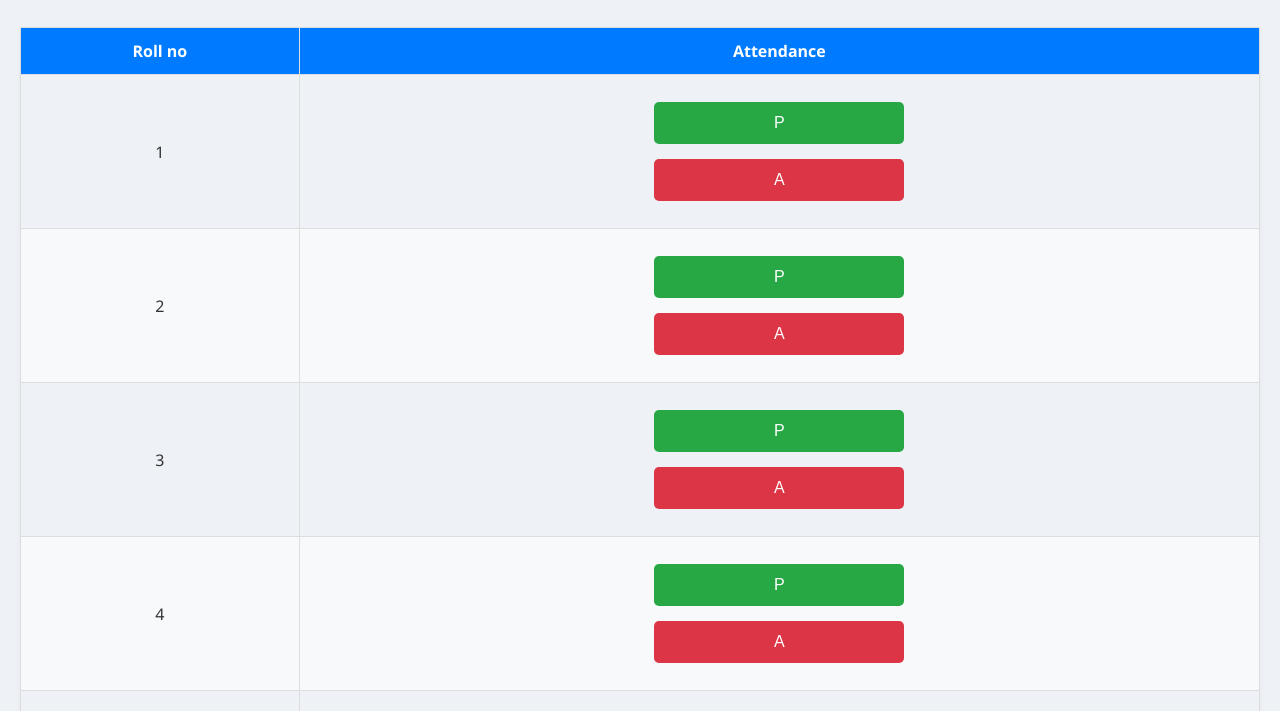
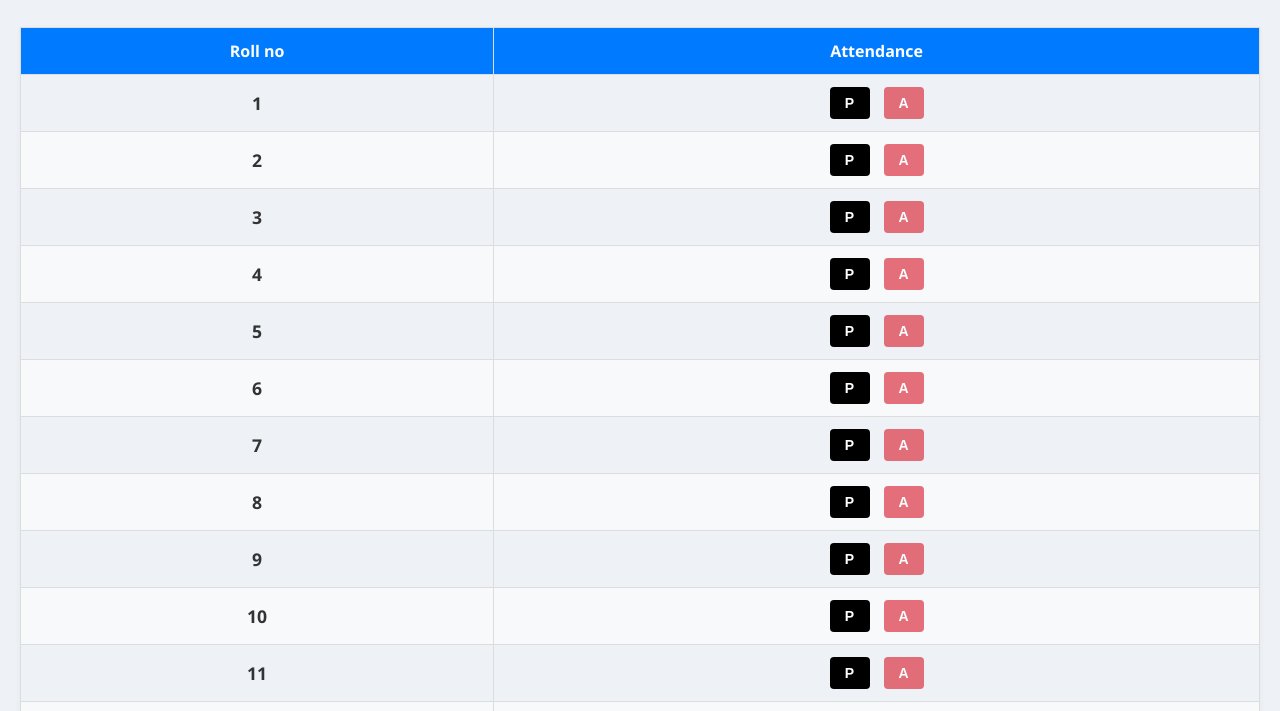
Before and after one commit to abhishekmanegit/AttendenceManagement, a plain HTML site: page index.html in a window 1280 px wide. Shown: the part 87-798 px from the top of the page. Drawn offline with Linux system fonts and the light colour scheme.

Commit message:
Adjust student count to 50, improve button styling and alignment

```diff
--- a/script.js
+++ b/script.js
@@ -4,20 +4,23 @@ document.addEventListener('DOMContentLoaded', () => {
     const viewDataBtn = document.getElementById('viewDataBtn');
     const dataDisplayArea = document.getElementById('dataDisplayArea');
 
-    // Initialize attendance status for 100 students (Default to Present)
+    const numberOfStudents = 50; // Changed from 100 to 50
+
+    // Initialize attendance status for 50 students (Default to Present)
     const attendanceStatus = {};
-    for (let i = 1; i <= 100; i++) {
+    for (let i = 1; i <= numberOfStudents; i++) {
         attendanceStatus[i] = 'Present'; // Default to Present
     }
 
     // Function to render the attendance table
     function renderTable() {
         attendanceTableBody.innerHTML = ''; // Clear existing rows
-        for (let i = 1; i <= 100; i++) {
+        for (let i = 1; i <= numberOfStudents; i++) {
             const row = document.createElement('tr');
+            // Added a class for the attendance buttons container for easier styling
             row.innerHTML = `
                 <td>${i}</td>
-                <td>
+                <td class="attendance-buttons">
                     <button class="present-btn" data-roll="${i}">P</button>
                     <button class="absent-btn" data-roll="${i}">A</button>
                 </td>
@@ -41,14 +44,16 @@ document.addEventListener('DOMContentLoaded', () => {
     // Event delegation for attendance buttons
     attendanceTableBody.addEventListener('click', (event) => {
         const target = event.target;
-        if (target.tagName === 'BUTTON') {
+        // Ensure the click was on one of the attendance buttons
+        if (target.tagName === 'BUTTON' && (target.classList.contains('present-btn') || target.classList.contains('absent-btn')) ) {
             const rollNumber = target.dataset.roll;
             if (target.classList.contains('present-btn')) {
                 attendanceStatus[rollNumber] = 'Present';
             } else if (target.classList.contains('absent-btn')) {
                 attendanceStatus[rollNumber] = 'Absent';
             }
-            renderTable(); // Re-render table to update button styles
+            // Re-render table to update button styles
+            renderTable();
         }
     });
 
@@ -58,7 +63,9 @@ document.addEventListener('DOMContentLoaded', () => {
         if (absentStudents.length > 0) {
             const message = 'Absent Student Roll Numbers: ' + absentStudents.join(', ');
             // Attempt to open WhatsApp with pre-filled message
+            // encodeURIComponent is used to correctly format the message for the URL
             window.open('whatsapp://send?text=' + encodeURIComponent(message), '_blank');
+            // Optional: Provide feedback to the user that an attempt was made
              dataDisplayArea.innerText = 'Attempting to open WhatsApp with absent numbers...';
         } else {
             dataDisplayArea.innerText = 'No students are absent.';
@@ -68,7 +75,7 @@ document.addEventListener('DOMContentLoaded', () => {
     // View Attendance Data button functionality
     viewDataBtn.addEventListener('click', () => {
         let dataText = 'Attendance Data:\n';
-        for (let i = 1; i <= 100; i++) {
+        for (let i = 1; i <= numberOfStudents; i++) {
             dataText += `Roll ${i}: ${attendanceStatus[i]}\n`;
         }
         dataDisplayArea.innerText = dataText;
--- a/style.css
+++ b/style.css
@@ -45,6 +45,12 @@ tr:nth-child(even) {
     background-color: #f8f9fa;
 }
 
+/* Styling for Roll Number column */
+td:first-child {
+    font-size: 1.1em; /* Increase roll number size */
+    font-weight: bold;
+}
+
 .attendance-buttons button {
     display: inline-block;
     width: 40px;
@@ -55,7 +61,7 @@ tr:nth-child(even) {
     cursor: pointer;
     font-size: 14px;
     font-weight: bold;
-    transition: background-color 0.3s ease;
+    transition: background-color 0.2s ease, transform 0.1s ease;
 }
 
 .present-btn {
@@ -69,22 +75,26 @@ tr:nth-child(even) {
 }
 
 .attendance-buttons button:not(.active) {
-    opacity: 0.6;
+    opacity: 0.7;
 }
 
 .attendance-buttons button.active {
-    border: 2px solid #000; /* Or another strong indicator */
+    /* Stronger visual feedback when active */
+    background-color: #000;
+    color: white;
+    /* Or a border: border: 2px solid #000; */
     opacity: 1.0;
 }
 
-button:hover:not(.active) {
-    opacity: 0.8;
+.attendance-buttons button:active { /* Style for when button is being pressed */
+    transform: scale(0.95); /* Slightly shrink button */
 }
 
+/* Styling for the last two buttons */
 button {
-    display: block;
-    width: 250px;
-    margin: 15px auto;
+    display: block; /* Keep block to maintain margin auto behavior initially */
+    width: 280px; /* Increased size */
+    margin: 15px 0 15px 20px; /* Align to left with some margin */
     padding: 12px;
     background-color: #6c757d;
     color: white;
@@ -93,6 +103,7 @@ button {
     cursor: pointer;
     font-size: 16px;
     transition: background-color 0.3s ease;
+    text-align: center; /* Center text within the button */
 }
 
 #sendAbsentBtn {
@@ -125,4 +136,5 @@ button:hover {
     border-radius: 5px;
     font-family: 'Courier New', Courier, monospace;
     color: #333;
+    margin-left: 20px; /* Align with buttons */
 }
```
